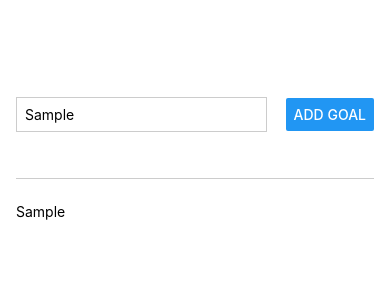
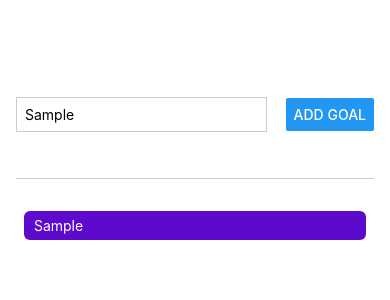
Before and after one commit to neeraj237/RNCourse, a React Native app: screen / in a window 390 px wide. Both pictures are taken after typing "Sample" into the empty fields and a click on the button "ADD GOAL". Shown: the top 300 px of the page. Built offline with nearby package versions, Linux system fonts and the light colour scheme.

Commit message:
Scrollable List

```diff
--- a/App.js
+++ b/App.js
@@ -1,6 +1,6 @@
 import { useState } from 'react';
 //import { StatusBar } from 'expo-status-bar';
-import { StyleSheet, Text, View, Button, TextInput } from 'react-native';
+import { StyleSheet, Text, View, Button, TextInput, ScrollView } from 'react-native';
 
 export default function App() {
   const [enteredGoalText, setEnteredGoalText] = useState('');
@@ -23,8 +23,10 @@
         <TextInput style={styles.textInput} placeholder='Your cource goal!!' onChangeText={goalInputHandler}/>
         <Button title = "Add goal" onPress={addGoalHandler} />
       </View>
-    <View style={styles.goalContainer}>
-       <Text>{courseGoals.map((goal) => <Text key={goal}>{goal+ '\n'}</Text>)}</Text>
+      <View style={styles.goalContainer}>
+    <ScrollView>
+       {courseGoals.map((goal) => <View key={goal} style={styles.goalItem}><Text style = {styles.goalText}> {goal}</Text></View>)}
+    </ScrollView>
     </View>
     </View>
   );
@@ -54,5 +56,14 @@
   },
   goalContainer: {
     flex: 5
+  },
+  goalItem: {
+     margin: 8,
+     padding: 6,
+     borderRadius: 6,
+     backgroundColor: '#5e0acc'
+  },
+  goalText: {
+    color: 'white'
   }
 });
```
